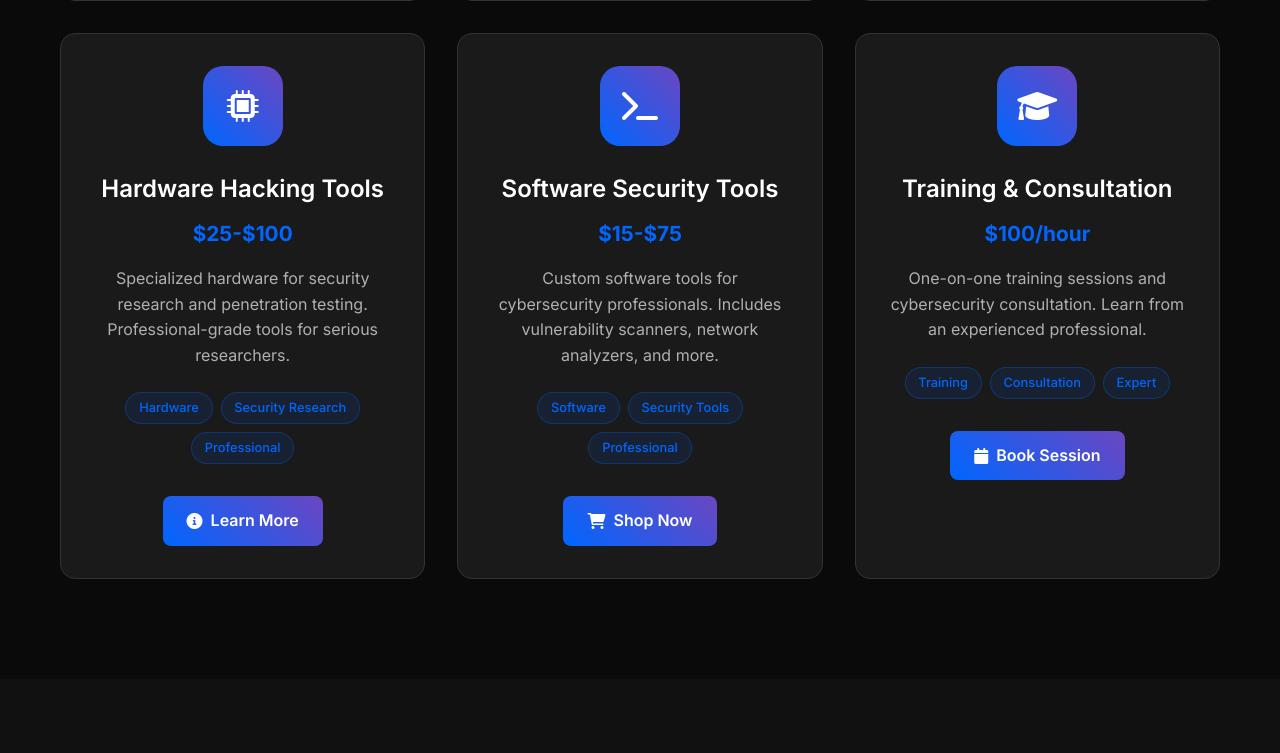
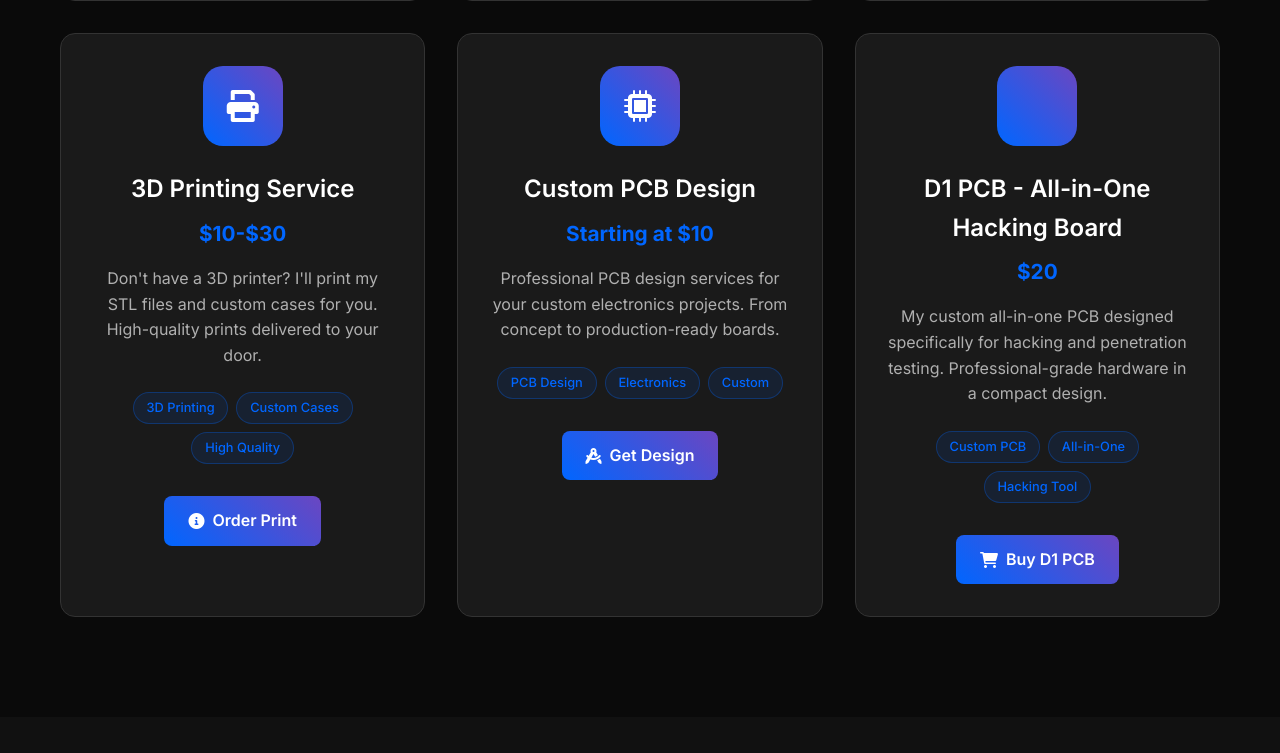
Before and after one commit to FTWLuke1/FTM-Vendors, a plain HTML site: page index.html in a window 1280 px wide. Shown: the part 1647-2400 px from the top of the page. Drawn offline with Linux system fonts and the light colour scheme.

Commit message:
Update index.html

```diff
--- a/index.html
+++ b/index.html
@@ -129,7 +129,7 @@
                         <i class="fas fa-code"></i>
                     </div>
                     <h3>Custom Code Development</h3>
-                    <div class="price">Starting at $50</div>
+                    <div class="price">Starting at $10</div>
                     <p>Bespoke software solutions tailored to your specific requirements. From automation scripts to full applications.</p>
                     <div class="product-tags">
                         <span class="tag">Custom Development</span>
@@ -162,55 +162,55 @@
 
                 <div class="product-card">
                     <div class="product-icon">
-                        <i class="fas fa-microchip"></i>
+                        <i class="fas fa-print"></i>
                     </div>
-                    <h3>Hardware Hacking Tools</h3>
-                    <div class="price">$25-$100</div>
-                    <p>Specialized hardware for security research and penetration testing. Professional-grade tools for serious researchers.</p>
+                    <h3>3D Printing Service</h3>
+                    <div class="price">$10-$30</div>
+                    <p>Don't have a 3D printer? I'll print my STL files and custom cases for you. High-quality prints delivered to your door.</p>
                     <div class="product-tags">
-                        <span class="tag">Hardware</span>
-                        <span class="tag">Security Research</span>
-                        <span class="tag">Professional</span>
+                        <span class="tag">3D Printing</span>
+                        <span class="tag">Custom Cases</span>
+                        <span class="tag">High Quality</span>
                     </div>
                     <a href="#contact" class="btn btn-primary">
                         <i class="fas fa-info-circle"></i>
-                        Learn More
+                        Order Print
                     </a>
                 </div>
 
                 <div class="product-card">
                     <div class="product-icon">
-                        <i class="fas fa-terminal"></i>
+                        <i class="fas fa-microchip"></i>
                     </div>
-                    <h3>Software Security Tools</h3>
-                    <div class="price">$15-$75</div>
-                    <p>Custom software tools for cybersecurity professionals. Includes vulnerability scanners, network analyzers, and more.</p>
+                    <h3>Custom PCB Design</h3>
+                    <div class="price">Starting at $10</div>
+                    <p>Professional PCB design services for your custom electronics projects. From concept to production-ready boards.</p>
                     <div class="product-tags">
-                        <span class="tag">Software</span>
-                        <span class="tag">Security Tools</span>
-                        <span class="tag">Professional</span>
+                        <span class="tag">PCB Design</span>
+                        <span class="tag">Electronics</span>
+                        <span class="tag">Custom</span>
                     </div>
                     <a href="#contact" class="btn btn-primary">
-                        <i class="fas fa-shopping-cart"></i>
-                        Shop Now
+                        <i class="fas fa-drafting-compass"></i>
+                        Get Design
                     </a>
                 </div>
 
                 <div class="product-card">
                     <div class="product-icon">
-                        <i class="fas fa-graduation-cap"></i>
+                        <i class="fas fa-circuit-board"></i>
                     </div>
-                    <h3>Training & Consultation</h3>
-                    <div class="price">$100/hour</div>
-                    <p>One-on-one training sessions and cybersecurity consultation. Learn from an experienced professional.</p>
+                    <h3>D1 PCB - All-in-One Hacking Board</h3>
+                    <div class="price">$20</div>
+                    <p>My custom all-in-one PCB designed specifically for hacking and penetration testing. Professional-grade hardware in a compact design.</p>
                     <div class="product-tags">
-                        <span class="tag">Training</span>
-                        <span class="tag">Consultation</span>
-                        <span class="tag">Expert</span>
+                        <span class="tag">Custom PCB</span>
+                        <span class="tag">All-in-One</span>
+                        <span class="tag">Hacking Tool</span>
                     </div>
                     <a href="#contact" class="btn btn-primary">
-                        <i class="fas fa-calendar"></i>
-                        Book Session
+                        <i class="fas fa-shopping-cart"></i>
+                        Buy D1 PCB
                     </a>
                 </div>
             </div>
@@ -272,17 +272,17 @@
 
                 <div class="service-card">
                     <div class="service-icon">
-                        <i class="fas fa-graduation-cap"></i>
+                        <i class="fas fa-print"></i>
                     </div>
-                    <h3>Training Programs</h3>
-                    <p>Comprehensive training programs in cybersecurity and ethical hacking for individuals and teams.</p>
+                    <h3>3D Printing & PCB Services</h3>
+                    <p>Complete manufacturing services for your custom projects including 3D printing and PCB fabrication.</p>
                     <ul>
-                        <li>Ethical Hacking</li>
-                        <li>Penetration Testing</li>
-                        <li>Security Tools Usage</li>
-                        <li>Best Practices</li>
+                        <li>3D Printing Service</li>
+                        <li>Custom PCB Design</li>
+                        <li>Prototype Development</li>
+                        <li>Quality Assurance</li>
                     </ul>
-                    <a href="#contact" class="btn btn-outline">Enroll Now</a>
+                    <a href="#contact" class="btn btn-outline">Start Project</a>
                 </div>
             </div>
         </div>
@@ -401,9 +401,9 @@
                                 <option value="5ghz-deauther">5GHz Deauther Kit Pro</option>
                                 <option value="custom-code">Custom Code Development</option>
                                 <option value="3d-models">3D Model Kit</option>
-                                <option value="hardware-tools">Hardware Hacking Tools</option>
-                                <option value="software-tools">Software Security Tools</option>
-                                <option value="training">Training & Consultation</option>
+                                <option value="3d-printing">3D Printing Service</option>
+                                <option value="pcb-design">Custom PCB Design</option>
+                                <option value="d1-pcb">D1 PCB - All-in-One Hacking Board</option>
                                 <option value="other">Other</option>
                             </select>
                         </div>
@@ -444,8 +444,9 @@
                         <li><a href="#products">5GHz Deauther Kit Pro</a></li>
                         <li><a href="#products">Custom Code Development</a></li>
                         <li><a href="#products">3D Model Kit</a></li>
-                        <li><a href="#products">Hardware Tools</a></li>
-                        <li><a href="#products">Software Tools</a></li>
+                        <li><a href="#products">3D Printing Service</a></li>
+                        <li><a href="#products">Custom PCB Design</a></li>
+                        <li><a href="#products">D1 PCB</a></li>
                     </ul>
                 </div>
 
@@ -455,7 +456,7 @@
                         <li><a href="#services">Security Consulting</a></li>
                         <li><a href="#services">Custom Development</a></li>
                         <li><a href="#services">Technical Support</a></li>
-                        <li><a href="#services">Training Programs</a></li>
+                        <li><a href="#services">3D Printing & PCB Services</a></li>
                     </ul>
                 </div>
 
```
